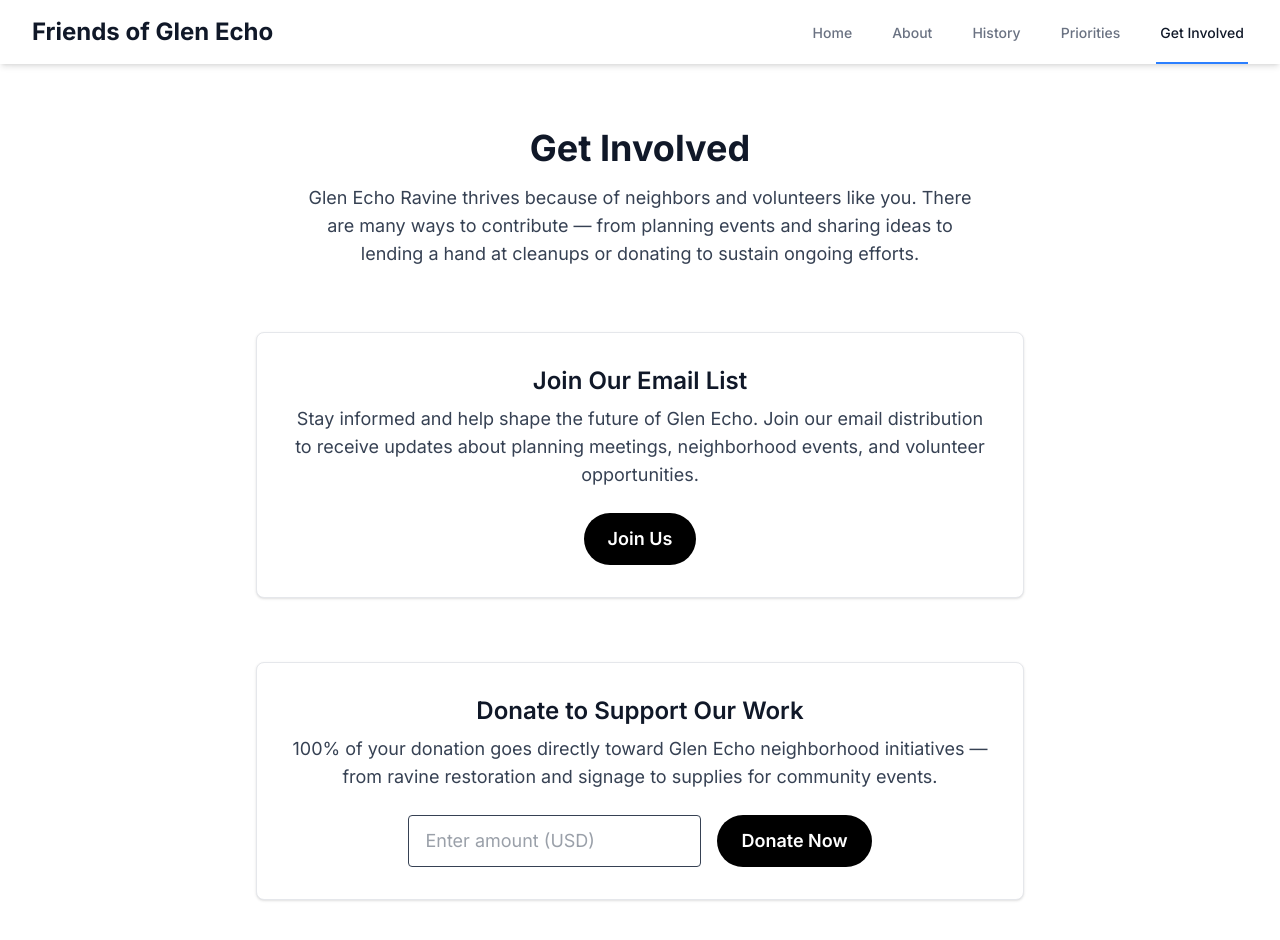
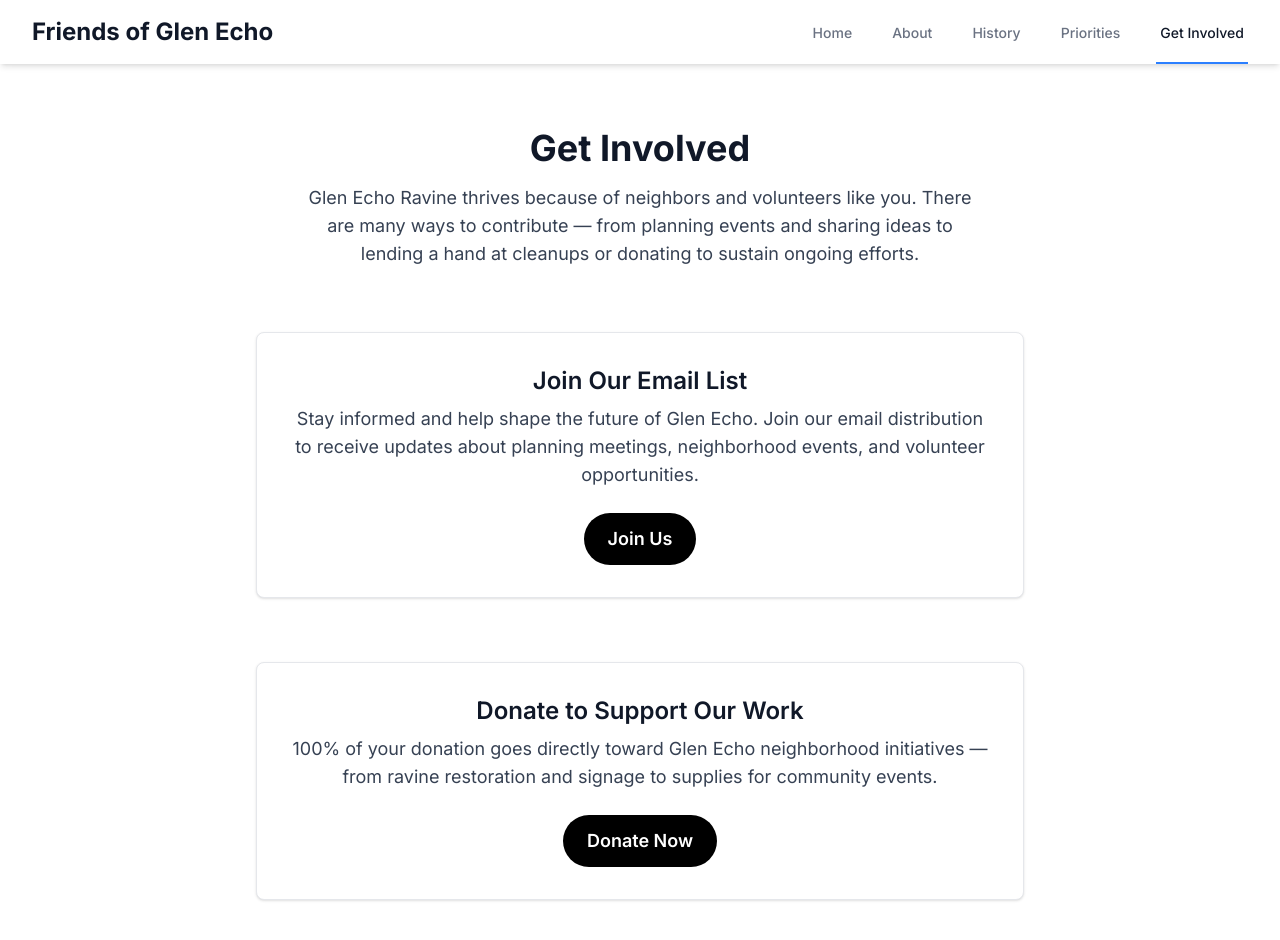
Before and after one commit to andrewjhinger/GlenEcho, a Next.js app: page /get-involved in a window 1280 px wide. Shown: the top 940 px of the page. Built offline with nearby package versions, Linux system fonts and the light colour scheme.

Commit message:
new commit

```diff
--- a/src/components/DonateButton.tsx
+++ b/src/components/DonateButton.tsx
@@ -1,49 +1,16 @@
 'use client';
 
-import { useState } from 'react';
-
 export default function DonateButton() {
-    const [loading, setLoading] = useState(false);
-    const [amount, setAmount] = useState('');
-
-    const handleCheckout = async () => {
-        if (!amount || Number(amount) < 1) {
-            alert('Please enter a valid amount');
-            return;
-        }
-
-        setLoading(true);
-
-        const res = await fetch('api/create-checkout-session', {
-            method: 'POST',
-            headers: {
-                'Content-Type': 'application/json',
-            },
-            body: JSON.stringify({ amount: Number(amount) }),
-        });
-
-        const data = await res.json();
-        window.location.href = data.url; // Redirect to Stripe
-    };
+    const zeffyUrl = 'https://www.zeffy.com/en-US/donation-form/donate-to-make-a-difference-16104';
 
     return (
-        <div className="flex flex-col sm:flex-row gap-4">
-            <input
-                type="number"
-                min="1"
-                value={amount}
-                onChange={(e) => setAmount(e.target.value)}
-                placeholder="Enter amount (USD)"
-                className="px-4 py-2 rounded border"
-                required
-            />
-            <button
-                onClick={handleCheckout}
-                disabled={loading}
-                className="px-6 py-3 bg-black text-white rounded-full font-semibold hover:bg-gray-800 transition-colors"
-            >
-                {loading ? 'Processing...' : 'Donate Now'}
-            </button>
-        </div>
+        <a
+            href={zeffyUrl}
+            target="_blank"
+            rel="noopener noreferrer"
+            className="inline-block px-6 py-3 bg-black text-white rounded-full font-semibold hover:bg-gray-800 transition-colors"
+        >
+            Donate Now
+        </a>
     );
 }
--- a/src/components/JoinUsLink.tsx
+++ b/src/components/JoinUsLink.tsx
@@ -3,7 +3,7 @@ import React from 'react';
 const JoinUsLink = () => {
     return (
         <a
-            href="https://forms.gle/your-google-form-id"
+            href="https://forms.gle/yafEfLm7eG4EsVgB7"
             target="_blank"
             rel="noopener noreferrer"
             className="inline-block px-6 py-3 bg-black text-white rounded-full font-semibold hover:bg-gray-800 transition-colors"
```
